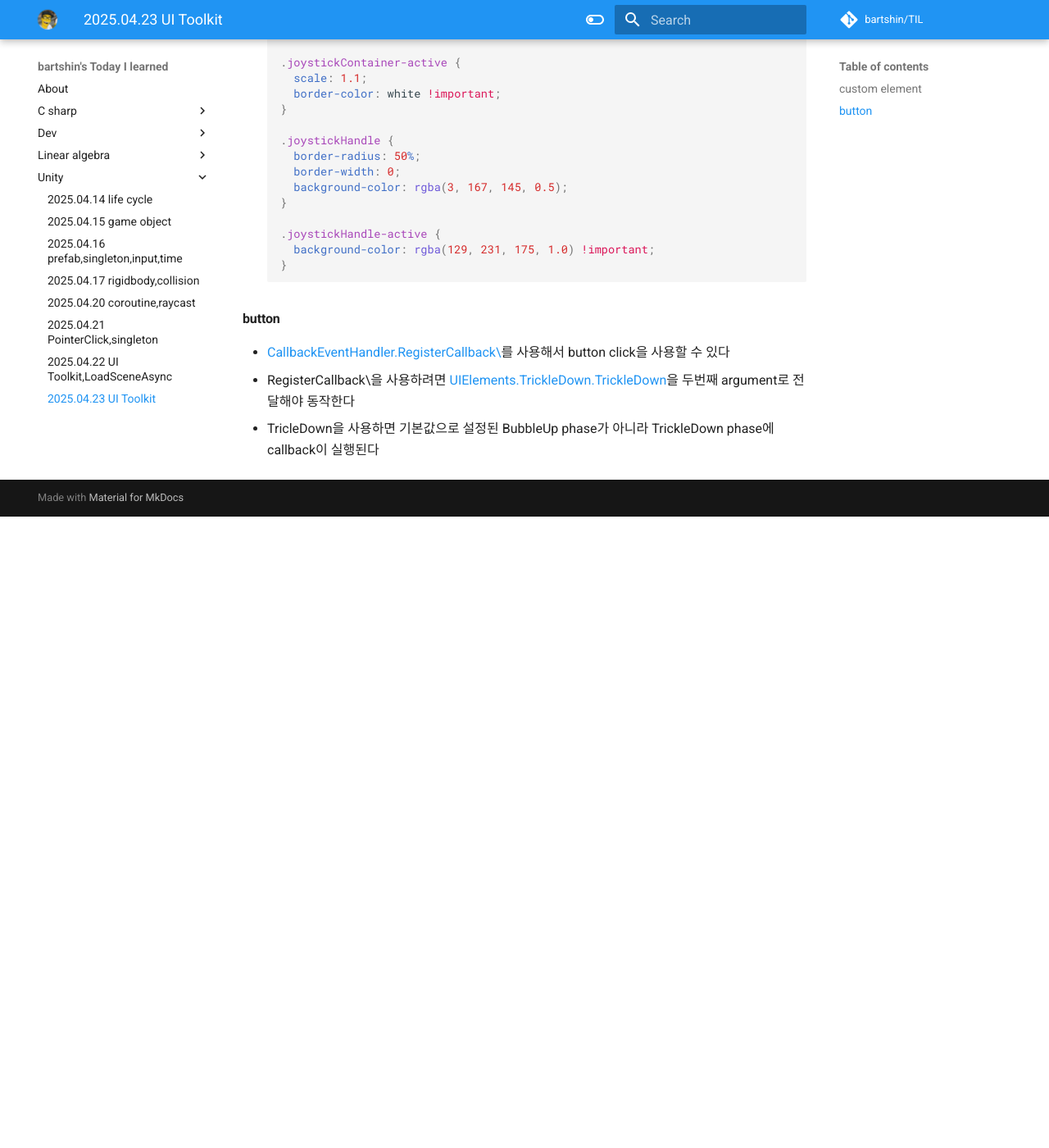
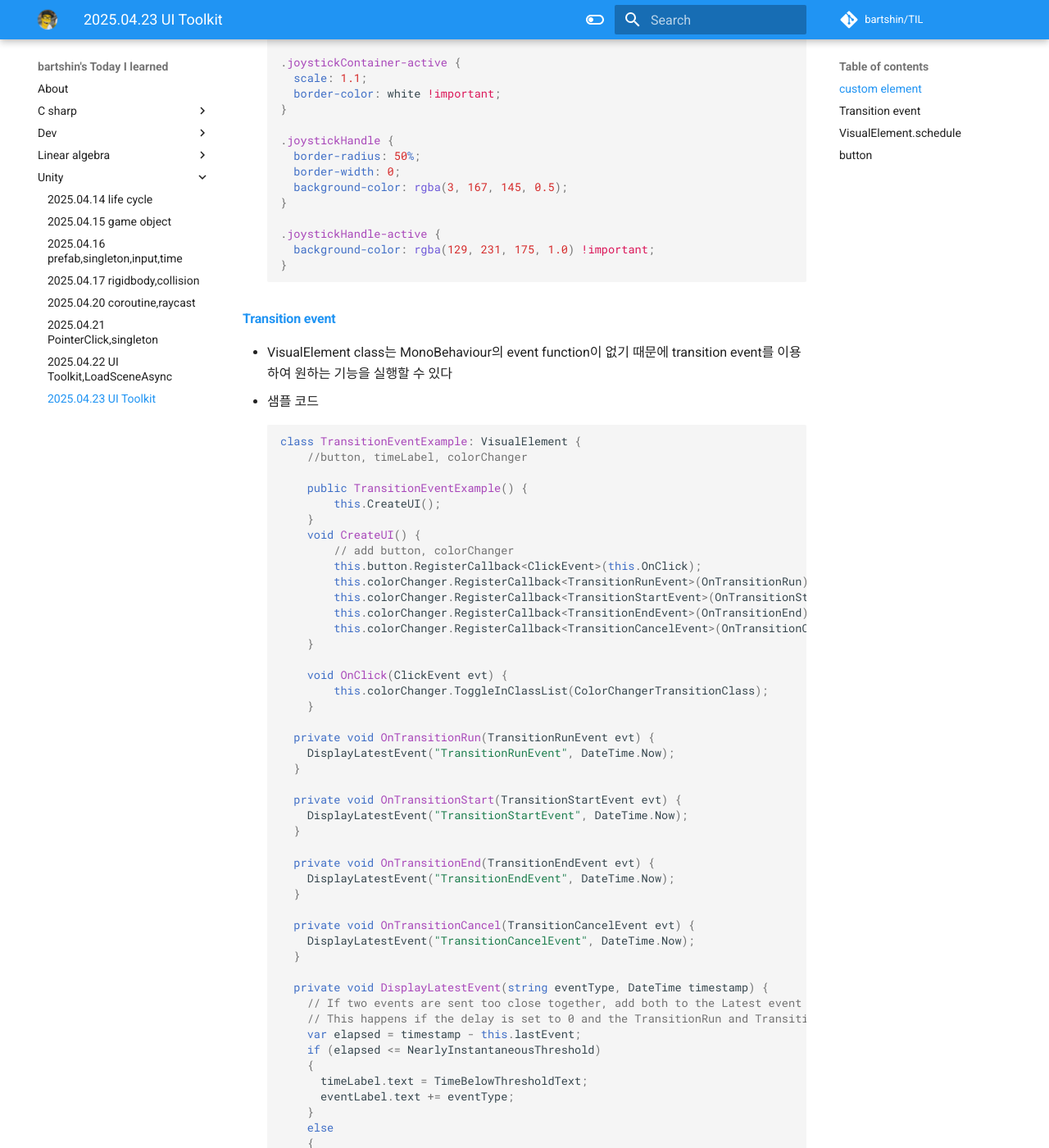
Before and after one commit to bartshin/TIL, an MkDocs documentation site: the page built from docs/unity/2025.04.23_UI_Toolkit.md, in a window 1280 px wide and 1400 px high, scrolled down 2592 px. Shown: the whole window at 82% size. Built offline with MkDocs 1.6.1 and Material for MkDocs 9.7.7, drawn with Linux system fonts in a browser that asks for light colours; comment, search, counter and statistics services are not loaded; before the commit the page ends 3222 px from its top, so only the background shows below that; some of the changed text lies outside the part shown.

Commit message:
git submodule

````diff
--- a/docs/unity/2025.04.23_UI_Toolkit.md
+++ b/docs/unity/2025.04.23_UI_Toolkit.md
@@ -137,7 +137,90 @@
   background-color: rgba(129, 231, 175, 1.0) !important;
 }
 ```
+#### [Transition event](https://docs.unity3d.com/6000.0/Documentation/Manual/UIE-Transition-Events.html)
+- VisualElement class는 MonoBehaviour의 event function이 없기 때문에 transition event를 이용하여 원하는 기능을 실행할 수 있다
+- 샘플 코드
+```C#
+class TransitionEventExample: VisualElement {
+	//button, timeLabel, colorChanger
+
+	public TransitionEventExample() {
+		this.CreateUI();
+	}
+	void CreateUI() {
+		// add button, colorChanger
+		this.button.RegisterCallback<ClickEvent>(this.OnClick);
+		this.colorChanger.RegisterCallback<TransitionRunEvent>(OnTransitionRun);
+		this.colorChanger.RegisterCallback<TransitionStartEvent>(OnTransitionStart);
+		this.colorChanger.RegisterCallback<TransitionEndEvent>(OnTransitionEnd);
+		this.colorChanger.RegisterCallback<TransitionCancelEvent>(OnTransitionCancel);
+	}
+
+	void OnClick(ClickEvent evt) {
+		this.colorChanger.ToggleInClassList(ColorChangerTransitionClass);
+	}
+
+  private void OnTransitionRun(TransitionRunEvent evt) {
+    DisplayLatestEvent("TransitionRunEvent", DateTime.Now);
+  }
+
+  private void OnTransitionStart(TransitionStartEvent evt) {
+    DisplayLatestEvent("TransitionStartEvent", DateTime.Now);
+  }
+
+  private void OnTransitionEnd(TransitionEndEvent evt) {
+    DisplayLatestEvent("TransitionEndEvent", DateTime.Now);
+  }
+
+  private void OnTransitionCancel(TransitionCancelEvent evt) {
+    DisplayLatestEvent("TransitionCancelEvent", DateTime.Now);
+  }
+
+  private void DisplayLatestEvent(string eventType, DateTime timestamp) {
+	// If two events are sent too close together, add both to the Latest event line.
+	// This happens if the delay is set to 0 and the TransitionRun and TransitionStart are sent at the same time, or if the button was pressed before the transition was over, thus sending TransitionCancel and TransitionRun (and potentially TransitionStart) events close together.
+    var elapsed = timestamp - this.lastEvent;
+    if (elapsed <= NearlyInstantaneousThreshold)
+    {
+      timeLabel.text = TimeBelowThresholdText;
+      eventLabel.text += eventType;
+    }
+    else
+    {
+      timeLabel.text = $"{elapsed:s\\.ff} s";
+      eventLabel.text = eventType;
+    }
+    this.lastEvent = timestamp;
+  }
+
+}
+```
+#### [VisualElement.schedule](https://docs.unity3d.com/6000.0/Documentation/ScriptReference/UIElements.IVisualElementScheduler.html)
+- element에 대해 원하는 기능을 실행할 수 있다
+- 일정한 interval로 style을 변경할 수도 있고, delay를 추가해서 실행할 수 있다, 실행 도중 멈출수도 있다
+  이미지 변경 예시 코드
+```C#
+class LogoAnimateExample {
+	int currentFrame;
+	List<Texture2D> frames;
+	VisualElement logo;
+
+	void Animate() {
+	 titleLogo?.schedule.Execute(() => {
+     if (this.frames.Count == 0)
+         return;
+         this.currentFrame = (this.currentFrame + 1) % this.frames.Count;
+         var frame = this.frames[this.currentFrame];
+				 this.logo.style.backgroundImage = frame;
+	 }).Every(200);
+	}
+}
+```
 #### button
-- [CallbackEventHandler.RegisterCallback\<ClickEvent>](https://docs.unity3d.com/6000.0/Documentation/ScriptReference/UIElements.CallbackEventHandler.RegisterCallback.html)를 사용해서 button click을 사용할 수 있다
-- RegisterCallback\<PointerDown>을 사용하려면 [UIElements.TrickleDown.TrickleDown](https://docs.unity3d.com/6000.0/Documentation/ScriptReference/UIElements.TrickleDown.html)을 두번째 argument로 전달해야 동작한다
-- TricleDown을 사용하면 기본값으로 설정된 BubbleUp phase가 아니라 TrickleDown phase에 callback이 실행된다
+- [CallbackEventHandler.RegisterCallback\<ClickEvent\>](https://docs.unity3d.com/6000.0/Documentation/ScriptReference/UIElements.CallbackEventHandler.RegisterCallback.html)를 사용해서 button click을 사용할 수 있다
+- RegisterCallback\<PointerDown\>을 사용하려면 [UIElements.TrickleDown.TrickleDown](https://docs.unity3d.com/6000.0/Documentation/ScriptReference/UIElements.TrickleDown.html)을 두번째 argument로 전달해야 동작한다
+- TrickleDown을 사용하면 기본값으로 설정된 BubbleUp-phase가 아니라 TrickleDown-phase에 callback이 실행된다
+
+> **읽어 볼 내용**
+- [Inventory tutorial with UI Toolkit](https://www.whatupgames.com/blog/create-a-runtime-inventory-ui-with-ui-toolkit)
+- [List view](https://docs.unity3d.com/6000.0/Documentation/ScriptReference/UIElements.ListView.html)
````
Also changed, not shown: docs/dev/2025.04.24_Git_submodule.md (added, +9 -0 lines).
